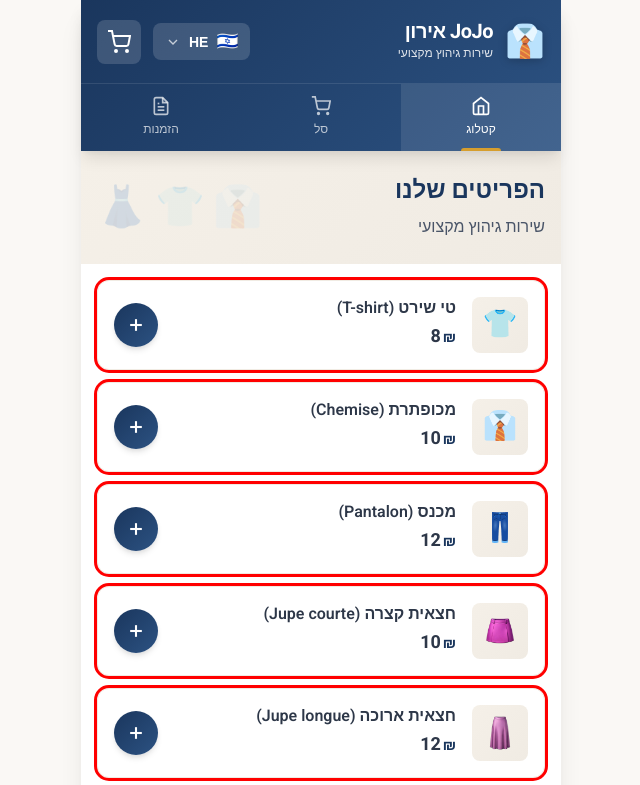
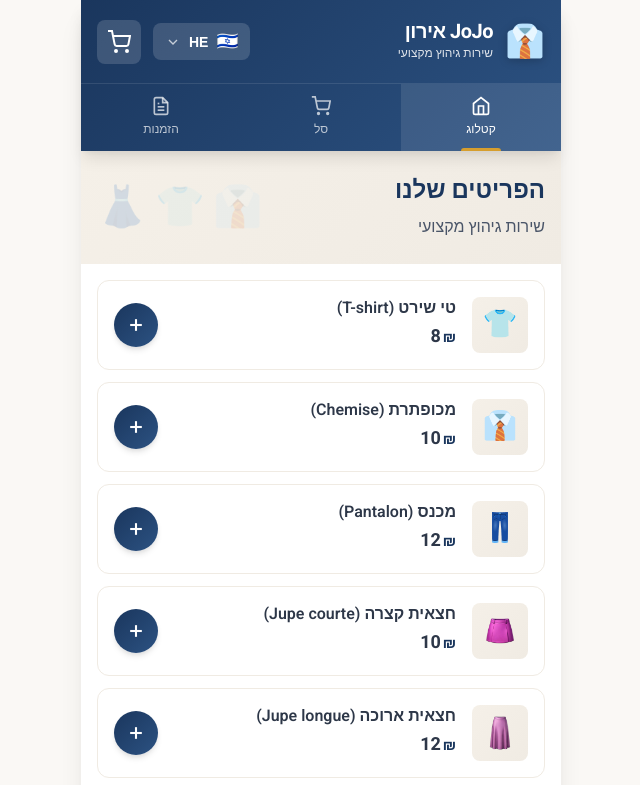
Before and after one commit to yossefillospro-jpg/ironing-pwa, a React (Vite) app: page / in a window 1280 px wide. Shown: the top 785 px of the page, without its empty margins (319-959 px from the left). Built offline with nearby package versions, Linux system fonts and the light colour scheme.

Commit message:
Update ProductCard.css

```diff
--- a/src/components/ProductCard.css
+++ b/src/components/ProductCard.css
@@ -1,6 +1,3 @@
-.product-card {
-  outline: 3px solid red !important;
-}
 
 /* Product Card Styles */
 
```
